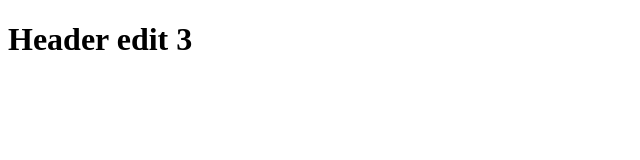
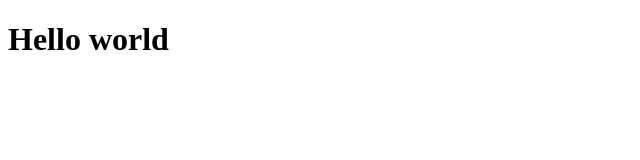
Before and after one commit to artemlaptev63/react-skillbox, a React app: page / in a window 1280 px wide. Shown: the top 160 px of the page, without its empty margins (0-640 px from the left). Built offline with nearby package versions, Linux system fonts and the light colour scheme.

Commit message:
Homework 2.

```diff
--- a/src/components/header/index.tsx
+++ b/src/components/header/index.tsx
@@ -3,7 +3,7 @@ import React from "react";
 export const Header = () => {
   return (
     <header>
-      <h1>Header edit 3</h1>
+      <h1>Hello world</h1>
     </header>
   )
 }
```
